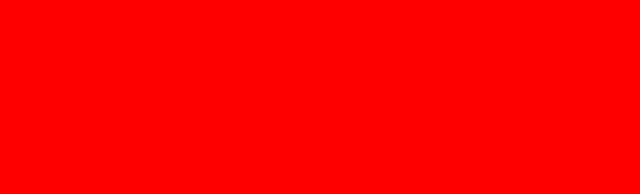
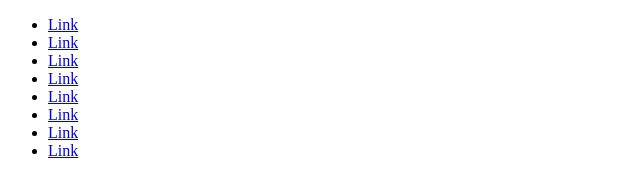
Before and after one commit to min-ki/css-master-class, a website: page index.html in a window 1280 px wide. Shown: the whole page, without its empty margins (0-640 px from the left). Drawn offline with Linux system fonts and the light colour scheme.

Commit message:
#3.2 Funtional pseudo-classes

```diff
--- a/index.html
+++ b/index.html
@@ -10,7 +10,18 @@
 </head>
 
 <body>
-
+    <nav>
+        <ul>
+            <li><a href="#" target="_blank">Link</a></li>
+            <li><a href="#" target="_blank">Link</a></li>
+            <li class="target"><a href="#" target="_blank">Link</a></li>
+            <li><a href="#" target="_blank">Link</a></li>
+            <li><a href="#" target="_blank">Link</a></li>
+            <li><a href="#" target="_blank">Link</a></li>
+            <li><a href="#" target="_blank">Link</a></li>
+            <li><a href="#" target="_blank">Link</a></li>
+        </ul>
+    </nav>
 </body>
 
 </html>
--- a/styles.css
+++ b/styles.css
@@ -1,3 +1,15 @@
-body {
-    background-color: red;
+/*
+
+Matches
+
+li:matches(:nth-child(even), .target) {
+    background-color: blue;
 }
+
+Not
+
+li:not(.target) {
+    background-color: blue;
+}
+
+*/
```
Also changed, not shown: package.json (+10 -0 lines).
